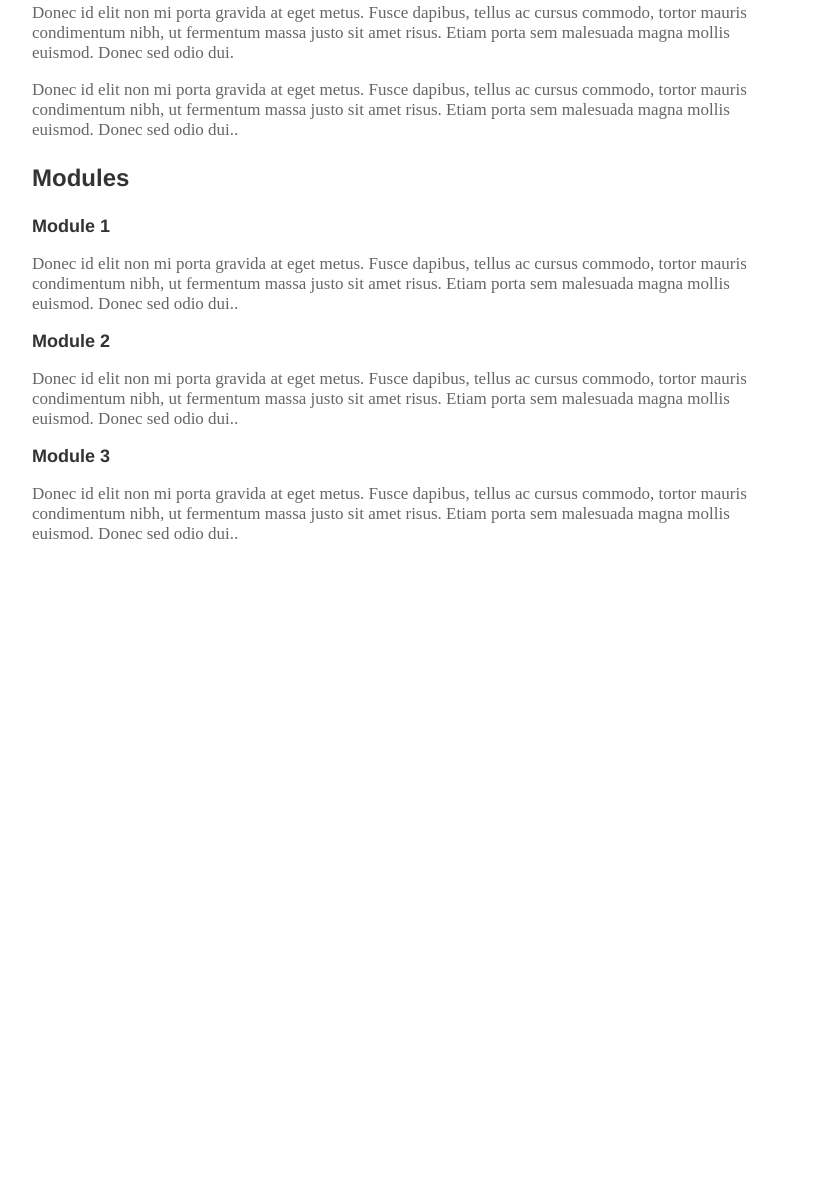
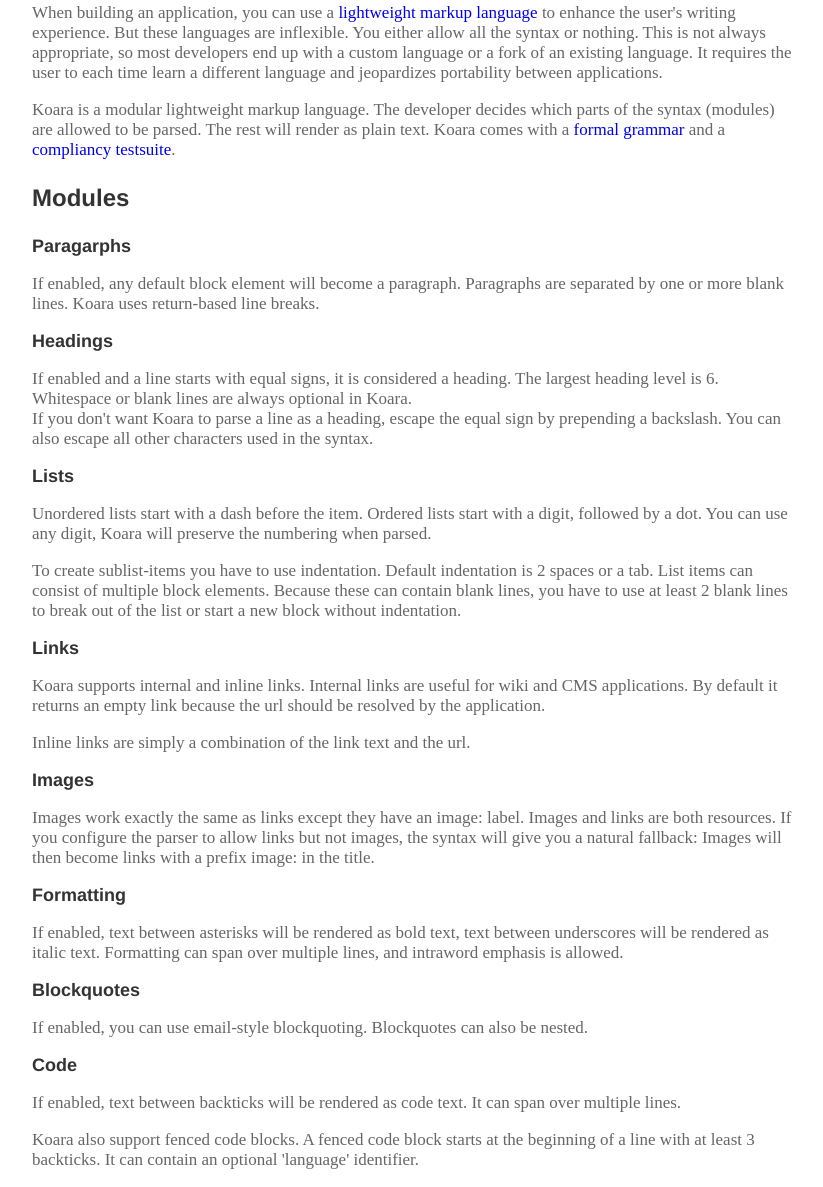
Before and after one commit to koara/koara.github.io, a website: page new/index.html in a window 1280 px wide. Shown: the part 232-1419 px from the top of the page, without its empty margins (228-1051 px from the left). Before the commit the page ends 800 px from the top, so only its background shows below. Drawn offline with Linux system fonts and the light colour scheme.

Commit message:
building new website

```diff
--- a/new/index.html
+++ b/new/index.html
@@ -17,24 +17,47 @@
 
     <h1>What is Koara?</h1>
 
-    <p>Donec id elit non mi porta gravida at eget metus. Fusce dapibus, tellus ac cursus commodo, tortor mauris condimentum nibh, ut fermentum massa justo sit amet risus. Etiam porta sem malesuada magna mollis euismod. Donec sed odio dui.</p>
+    <p>When building an application, you can use a <a href="https://en.wikipedia.org/wiki/Lightweight_markup_language" target="_blank">lightweight markup language</a> to enhance the user's writing experience.
+       But these languages are inflexible. You either allow all the syntax or nothing.
+       This is not always appropriate, so most developers end up with a custom language or a fork of an existing language. It requires the user to
+       each time learn a different language and jeopardizes portability between applications.</p>
 
-    <p>Donec id elit non mi porta gravida at eget metus. Fusce dapibus, tellus ac cursus commodo, tortor mauris condimentum nibh, ut fermentum massa justo sit amet risus. Etiam porta sem malesuada magna mollis euismod. Donec sed odio dui..</p>
+    <p>Koara is a modular lightweight markup language. The developer decides which parts of the syntax (modules) are
+       allowed to be parsed. The rest will render as plain text. Koara comes with a <a href="http://www.github.com/koara/grammar" target="_blank">formal grammar</a>
+       and a <a href="http://www.github.com/koara/testsuite" target="_blank">compliancy testsuite</a>.</p>
 
     <h1>Modules</h1>
 
+    <h2>Paragarphs</h2>
+    <p>If enabled, any default block element will become a paragraph. Paragraphs are separated by one or more blank lines. Koara uses return-based line breaks.</p>
 
-    <h2>Module 1</h2>
+    <h2>Headings</h2>
 
-    <p>Donec id elit non mi porta gravida at eget metus. Fusce dapibus, tellus ac cursus commodo, tortor mauris condimentum nibh, ut fermentum massa justo sit amet risus. Etiam porta sem malesuada magna mollis euismod. Donec sed odio dui..</p>
+    <p>If enabled and a line starts with equal signs, it is considered a heading. The largest heading level is 6. Whitespace or blank lines are always optional in Koara.<br>
+       If you don't want Koara to parse a line as a heading, escape the equal sign by prepending a backslash. You can also escape all other characters used in the syntax.</p>
 
-    <h2>Module 2</h2>
+    <h2>Lists</h2>
 
-    <p>Donec id elit non mi porta gravida at eget metus. Fusce dapibus, tellus ac cursus commodo, tortor mauris condimentum nibh, ut fermentum massa justo sit amet risus. Etiam porta sem malesuada magna mollis euismod. Donec sed odio dui..</p>
+    <p>Unordered lists start with a dash before the item. Ordered lists start with a digit, followed by a dot. You can use any digit, Koara will preserve the numbering when parsed.</p>
+    <p>To create sublist-items you have to use indentation. Default indentation is 2 spaces or a tab. List items can consist of multiple block elements. Because these can contain blank lines, you have to use at least 2 blank lines to break out of the list or start a new block without indentation.</p>
 
-    <h2>Module 3</h2>
+    <h2>Links</h2>
+    <p>Koara supports internal and inline links. Internal links are useful for wiki and CMS applications. By default it returns an empty link because the url should be resolved by the application.</p>
+    <p>Inline links are simply a combination of the link text and the url.</p>
 
-    <p>Donec id elit non mi porta gravida at eget metus. Fusce dapibus, tellus ac cursus commodo, tortor mauris condimentum nibh, ut fermentum massa justo sit amet risus. Etiam porta sem malesuada magna mollis euismod. Donec sed odio dui..</p>
+    <h2>Images</h2>
+    <p>Images work exactly the same as links except they have an image: label. Images and links are both resources. If you configure the parser to allow links but not images, the syntax will give you a natural fallback: Images will then become links with a prefix image: in the title.</p>
+
+    <h2>Formatting</h2>
+
+    <p>If enabled, text between asterisks will be rendered as bold text, text between underscores will be rendered as italic text. Formatting can span over multiple lines, and intraword emphasis is allowed.</p>
+
+    <h2>Blockquotes</h2>
+    <p>If enabled, you can use email-style blockquoting. Blockquotes can also be nested.</p>
+
+    <h2>Code</h2>
+    <p>If enabled, text between backticks will be rendered as code text. It can span over multiple lines.</p>
+    <p>Koara also support fenced code blocks. A fenced code block starts at the beginning of a line with at least 3 backticks. It can contain an optional 'language' identifier.</p>
 
 </div>
 
```
